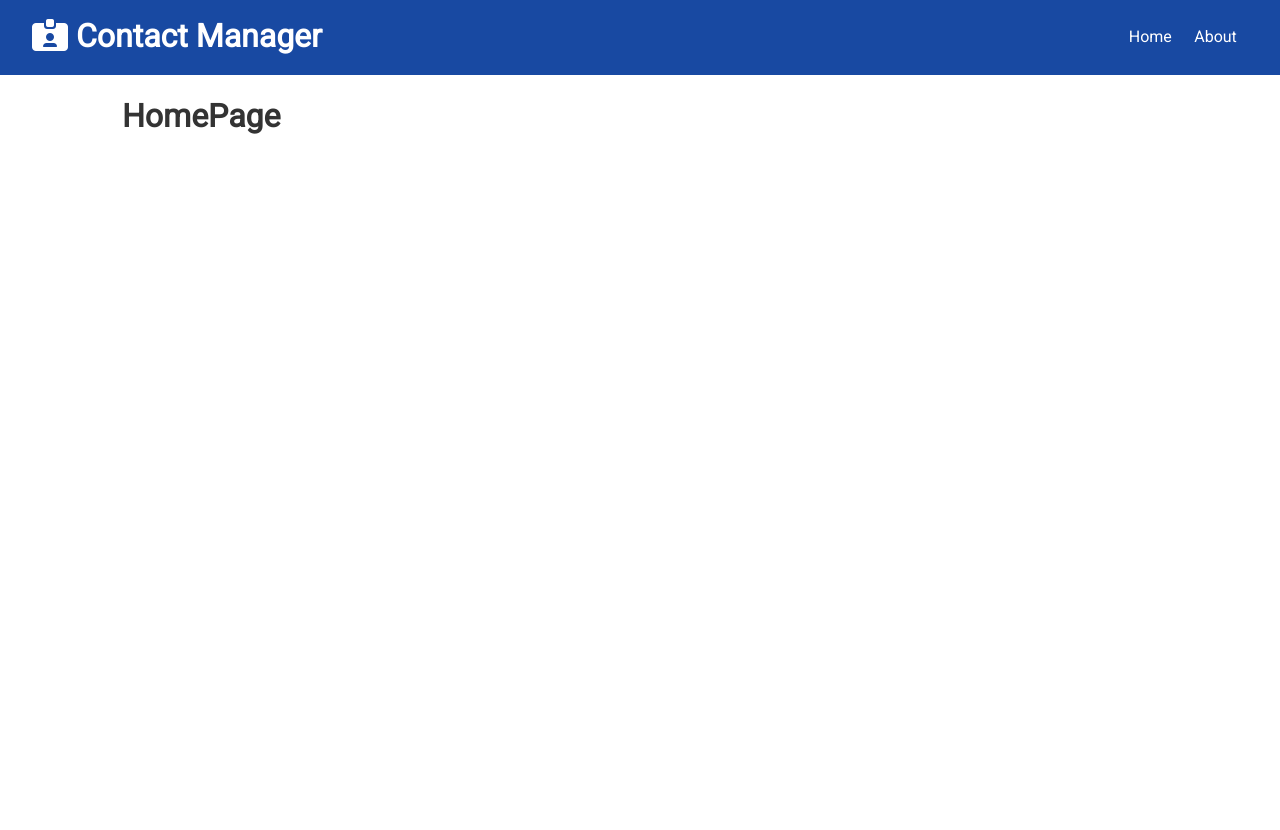
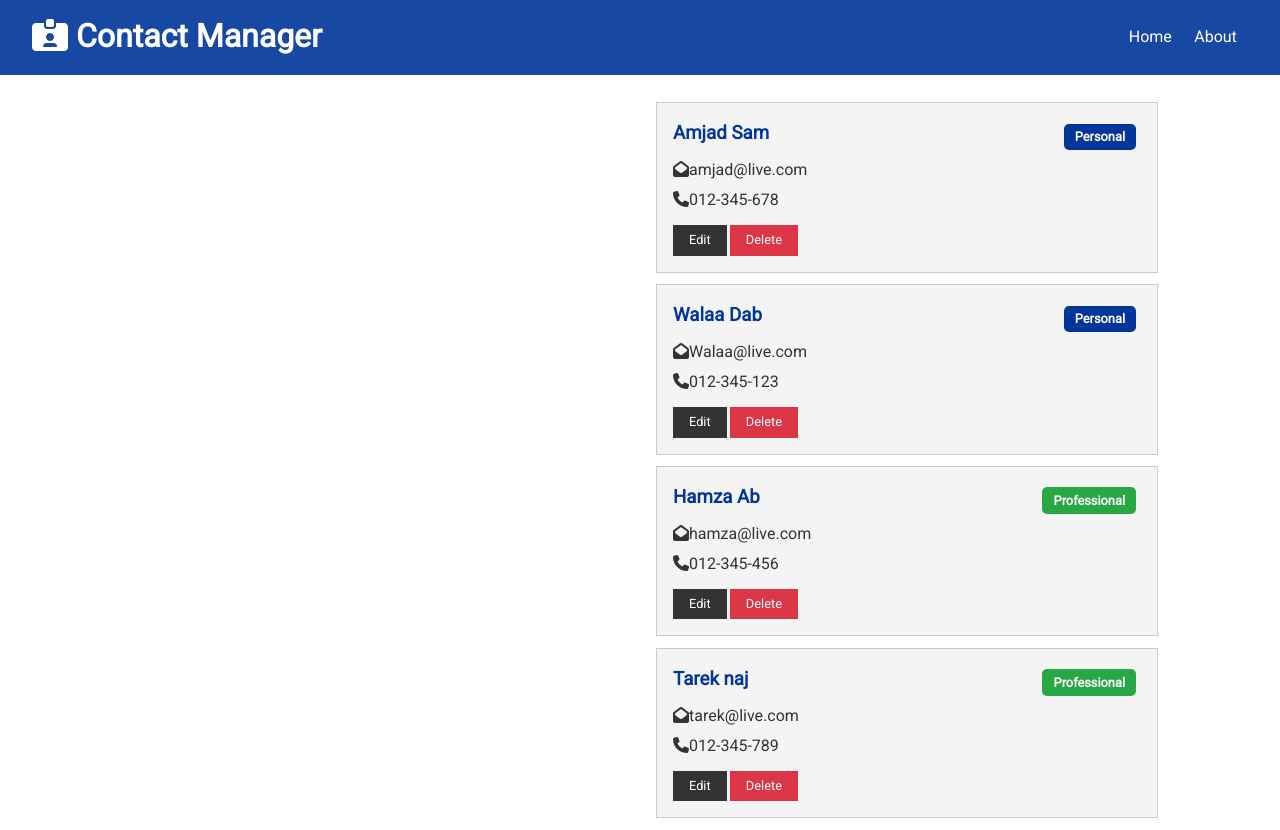
Before and after one commit to AmjadWebDev/contacs-saver, a React (Create React App) app in the folder client/: page / in a window 1280 px wide. Before the commit the page ends 800 px from the top, so only its background shows below. Built offline with nearby package versions, Linux system fonts and the light colour scheme.

Commit message:
create contact item card

```diff
--- /dev/null
+++ b/client/src/components/contacts/ContactItem.jsx
@@ -0,0 +1,38 @@
+import React from "react";
+import PropTypes from "prop-types";
+
+const ContactItem = ({ name, id, email, type, phone }) => {
+  return (
+    <div className="card bg-light">
+      <h3 className="text-primary text-left">
+        {name}{" "}
+        <span style={{ float: "right" }} className={"badge " + (type === "professional" ? " badge-success" : " badge-primary")}>
+          {type.charAt(0).toUpperCase() + type.slice(1)}
+        </span>
+      </h3>
+      <ul className="list">
+        {email && (
+          <li>
+            <i className="fas fa-envelope-open" />
+            {email}
+          </li>
+        )}
+        {phone && (
+          <li>
+            <i className="fas fa-phone" />
+            {phone}
+          </li>
+        )}
+      </ul>
+      <p>
+        <buttun className="btn btn-dark btn-sm">Edit</buttun>
+        <buttun className="btn btn-danger btn-sm">Delete</buttun>
+      </p>
+    </div>
+  );
+};
+
+ContactItem.prototype = {
+  contact: PropTypes.object.isRequired,
+};
+export default ContactItem;
--- /dev/null
+++ b/client/src/components/contacts/Contacts.jsx
@@ -0,0 +1,18 @@
+import React, { Fragment, useContext } from "react";
+import ContactContext from "../../context/contact/contactContext";
+import ContactItem from "./ContactItem";
+
+const Contacts = () => {
+  const contactContext = useContext(ContactContext);
+
+  const { contacts } = contactContext;
+  return (
+    <Fragment>
+      {contacts.map((contact) => (
+        <ContactItem key={contact.id} {...contact} />
+      ))}
+    </Fragment>
+  );
+};
+
+export default Contacts;
--- a/client/src/components/pages/Home.jsx
+++ b/client/src/components/pages/Home.jsx
@@ -1,9 +1,13 @@
 import React from "react";
+import Contacts from "../contacts/Contacts";
 
 const Home = () => {
   return (
-    <div>
-      <h1>HomePage</h1>
+    <div className="grid-2">
+      <div> {/* ContactForm*/} </div>
+      <div>
+        <Contacts />
+      </div>
     </div>
   );
 };
--- a/client/src/context/contact/ContactState.js
+++ b/client/src/context/contact/ContactState.js
@@ -26,14 +26,14 @@ const ContactState = (props) => {
         name: "Hamza Ab",
         email: "hamza@live.com",
         phone: "012-345-456",
-        type: "pro",
+        type: "professional",
       },
       {
         id: 4,
         name: "Tarek naj",
         email: "tarek@live.com",
         phone: "012-345-789",
-        type: "pro",
+        type: "professional",
       },
     ],
   };
```
Also changed, not shown: 1 other file (tests, documents, lock files or other folders).
